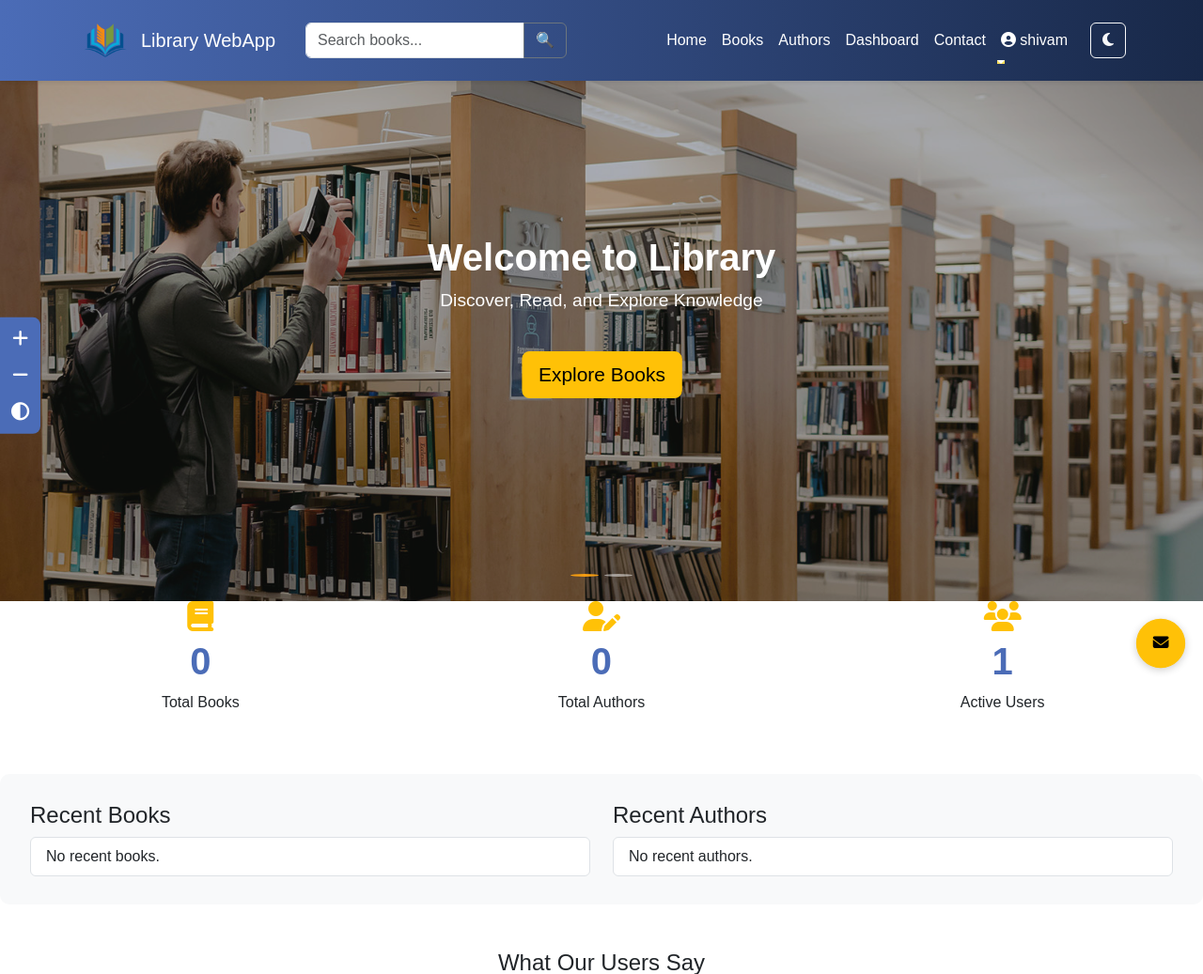
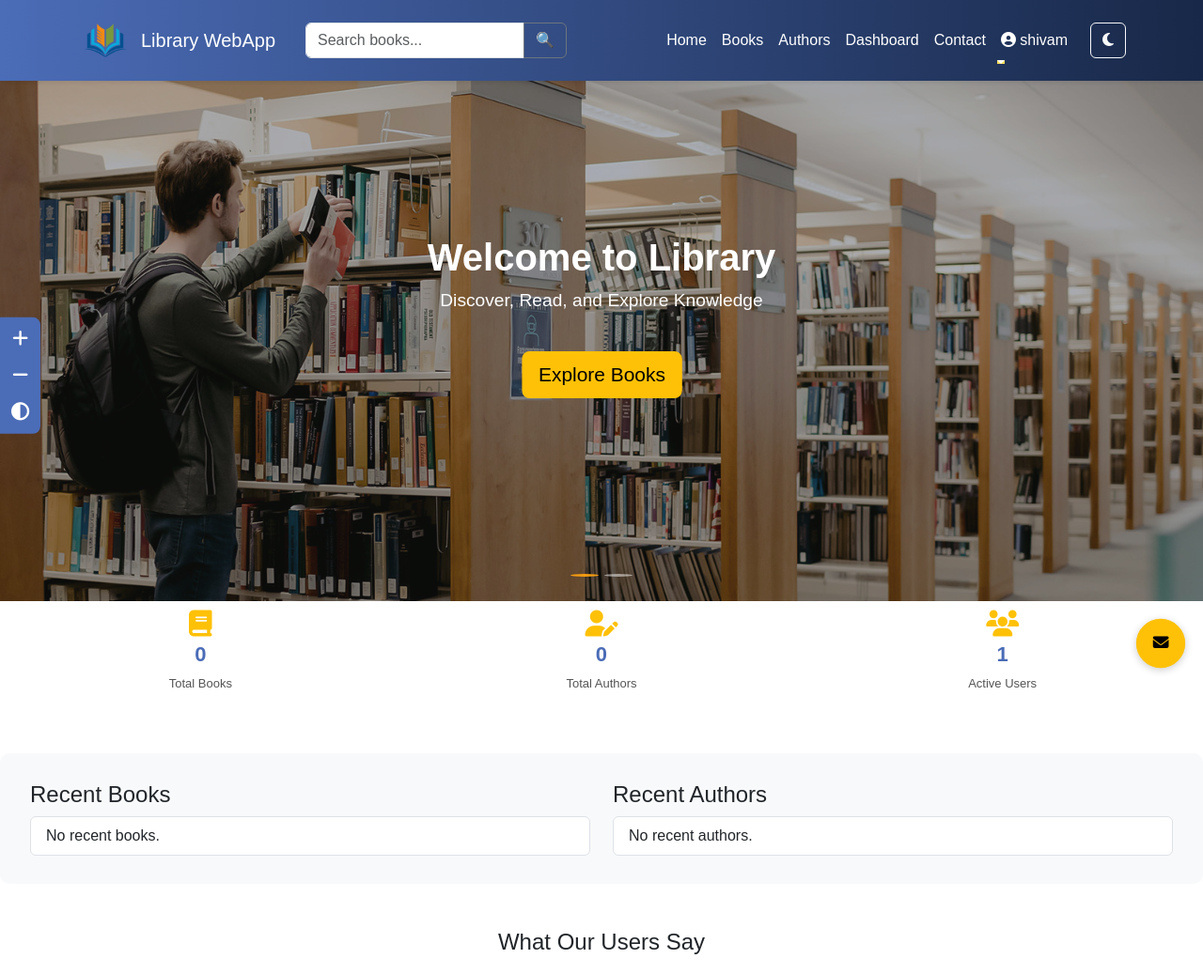
Before and after one commit to Shivam-123-yadav/library, a Django app: page / in a window 1280 px wide. Shown: the top 1037 px of the page at 94% size. Run offline with Django 5.2, Linux system fonts and the light colour scheme; a user stored in the database is signed in; data comes from the database, SQL or seed files in the repository; data that the repository does not hold is empty; parts of the project's set-up code (start-up, migrations or seed data) failed here and were passed over.

Commit message:
Update base.html

```diff
--- a/library/templates/base.html
+++ b/library/templates/base.html
@@ -106,6 +106,7 @@
     left: 50%;
     transform: translate(-50%, -50%);
     color: #fff;
+    width: 100%;
     {% comment %} text-shadow: 2px 2px 6px rgba(0, 0, 0, 0.7); {% endcomment %}
 }
 
@@ -269,6 +270,24 @@
 
 }
 
+.counter-icon {
+  font-size: 28px;   /* icon size */
+  margin-bottom: 6px;
+  color: #ffc107;
+  margin-top: 10px;
+}
+
+.counter {
+  font-size: 22px;   /* number size */
+  font-weight: bold;
+}
+
+.counter-text {
+  font-size: 13px;
+  color: #555;
+}
+
+
 
     </style>
 
@@ -412,25 +431,25 @@ setTimeout(function() {
     <main class="container-fluid my-10">
         <!-- Animated Counters -->
 <div class="row text-center mb-5">
-  <div class="col-md-4">
-  <i class="fas fa-book fa-2x text-warning mb-2"></i>
+  <div class="col-4">
+    <i class="fas fa-book counter-icon"></i>
     <h2 id="booksCounter" class="counter" data-target="0">0</h2>
-  <p>Total Books</p>
+    <p class="counter-text">Total Books</p>
   </div>
 
-<div class="col-md-4">
-  <i class="fas fa-user-edit fa-2x text-warning mb-2"></i>
+  <div class="col-4">
+    <i class="fas fa-user-edit counter-icon"></i>
     <h2 id="authorsCounter" class="counter" data-target="0">0</h2>
-  <p>Total Authors</p>
+    <p class="counter-text">Total Authors</p>
   </div>
 
-<div class="col-md-4">
-  <i class="fas fa-users fa-2x text-warning mb-2"></i>
+  <div class="col-4">
+    <i class="fas fa-users counter-icon"></i>
     <h2 id="usersCounter" class="counter" data-target="0">0</h2>
-  <p>Active Users</p>
+    <p class="counter-text">Active Users</p>
+  </div>
 </div>
 
-</div>
 
 
 
```
Lines whose indentation alone changed are shown as unchanged.
